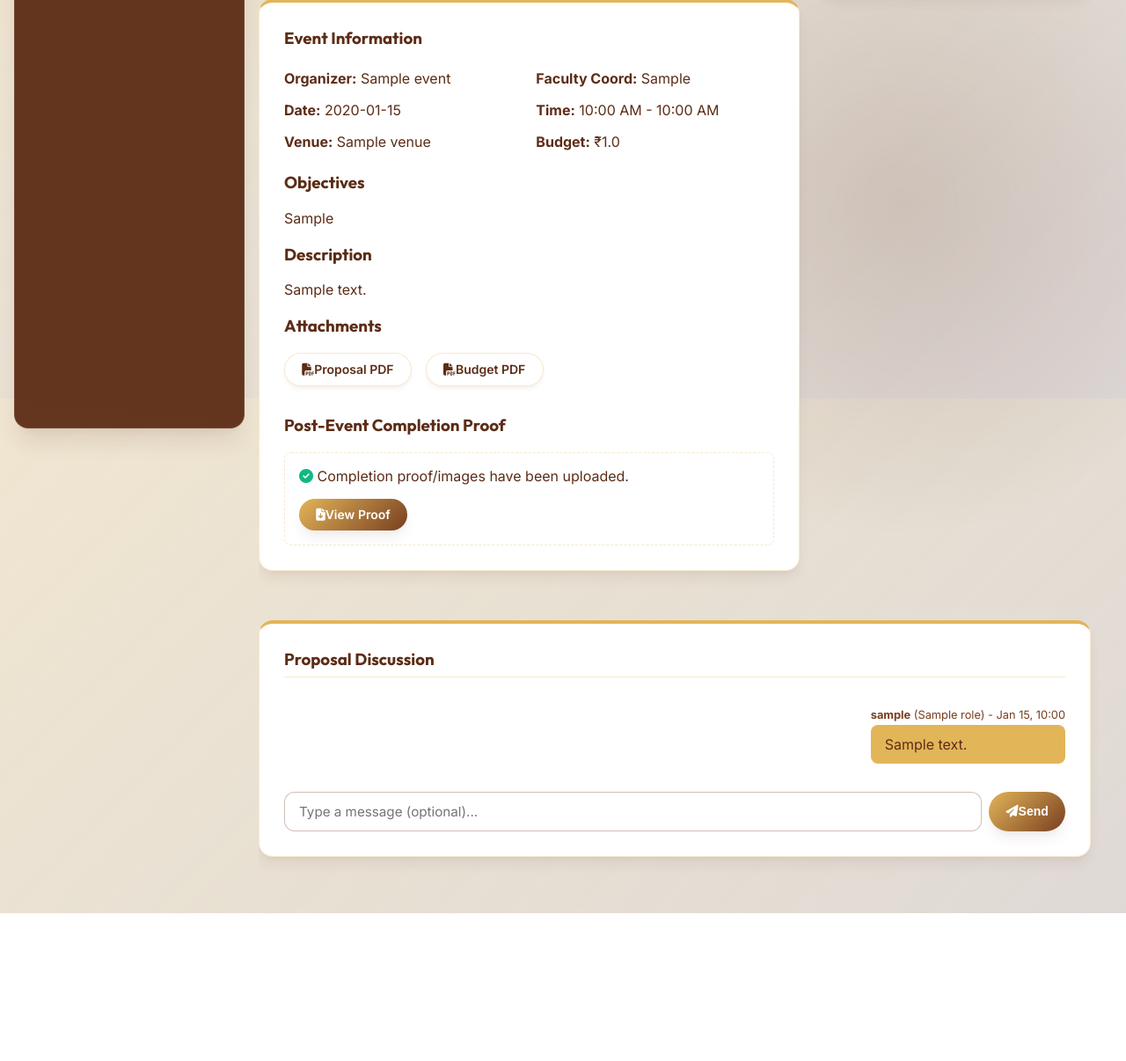
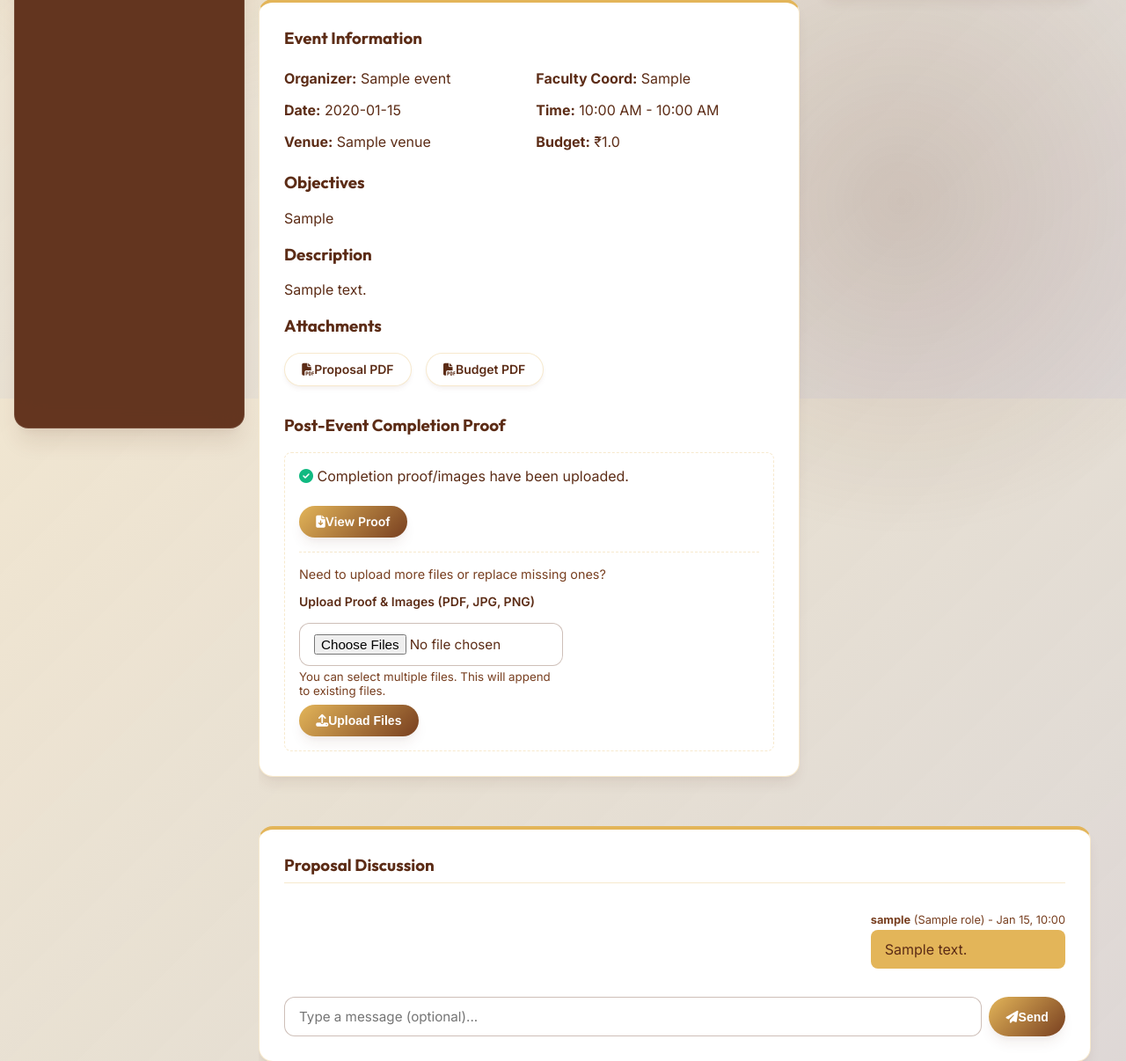
Before and after one commit to hemanthd571/event-management-system-2, a Flask app: page /events/1 in a window 1280 px wide. Shown: the part 347-1553 px from the top of the page at 88% size. Before the commit the page ends 1385 px from the top, so only its background shows below. Run offline with Flask 3, Linux system fonts and the light colour scheme; a user stored in the database is signed in; tables that the repository leaves empty hold one stand-in row (values such as "Sample post").

Commit message:
Allow re-uploading event proofs

```diff
--- a/app/routes/events.py
+++ b/app/routes/events.py
@@ -416,7 +416,11 @@ def upload_report(event_id):
 
     if saved_filenames:
         # Join filenames with a comma to store in the single db column
-        event.post_event_report_path = ",".join(saved_filenames)
+        new_files_str = ",".join(saved_filenames)
+        if event.post_event_report_path:
+            event.post_event_report_path += "," + new_files_str
+        else:
+            event.post_event_report_path = new_files_str
         db.session.commit()
         flash("Post-event proof/images uploaded successfully!", "success")
     else:
--- a/app/templates/events/view.html
+++ b/app/templates/events/view.html
@@ -75,10 +75,11 @@
             <div style="padding: 1rem; border: 1px dashed var(--border-color); border-radius: 8px; background-color: rgba(255, 255, 255, 0.05);">
                 {% if event.post_event_report_path %}
                     <p style="margin-top: 0;"><i class="fas fa-check-circle" style="color: var(--success);"></i> Completion proof/images have been uploaded.</p>
-                    <div style="display: flex; gap: 0.5rem; flex-wrap: wrap;">
+                    <div style="display: flex; gap: 0.5rem; flex-wrap: wrap; margin-bottom: 1rem;">
                     {% set files = event.post_event_report_path.split(',') %}
                     {% for file in files %}
-                        {% set is_image = file.endswith('.jpg') or file.endswith('.jpeg') or file.endswith('.png') %}
+                        {% set file_lower = file | lower %}
+                        {% set is_image = file_lower.endswith('.jpg') or file_lower.endswith('.jpeg') or file_lower.endswith('.png') %}
                         {% if is_image %}
                             <div style="margin-top: 0.5rem;">
                                 <a href="{{ url_for('events.download_attachment', filename=file) }}" target="_blank">
@@ -86,23 +87,25 @@
                                 </a>
                             </div>
                         {% else %}
-                            <a href="{{ url_for('events.download_attachment', filename=file) }}" target="_blank" class="btn btn-primary" style="background-color: var(--info); border: none; align-self: center;">
+                            <a href="{{ url_for('events.download_attachment', filename=file) }}" target="_blank" class="btn btn-primary" style="background-color: var(--info); border: none; align-self: center; margin-top: 0.5rem;">
                                 <i class="fas fa-file-download"></i> View Proof
                             </a>
                         {% endif %}
                     {% endfor %}
                     </div>
+                    <hr style="border: 0; border-top: 1px dashed var(--border-color); margin: 1rem 0;">
+                    <p style="margin-top: 0; font-size: 0.9rem; color: var(--text-secondary);">Need to upload more files or replace missing ones?</p>
                 {% else %}
                     <p style="margin-top: 0; color: var(--text-secondary);">No completion proof/images have been uploaded yet.</p>
+                {% endif %}
 
                 {% if current_user.id == event.organizer_id or current_user.is_admin() %}
                 <form action="{{ url_for('events.upload_report', event_id=event.id) }}" method="POST" enctype="multipart/form-data" style="display: flex; flex-direction: column; gap: 0.5rem; max-width: 300px;">
                     <label class="form-label">Upload Proof & Images (PDF, JPG, PNG)</label>
                     <input type="file" name="report_files" accept=".pdf, image/*" multiple class="form-control" required>
-                        <small style="color: var(--text-secondary); margin-top: -0.25rem;">You can select multiple files</small>
+                    <small style="color: var(--text-secondary); margin-top: -0.25rem;">You can select multiple files. This will append to existing files.</small>
                     <button type="submit" class="btn btn-primary" style="align-self: flex-start;"><i class="fas fa-upload"></i> Upload Files</button>
                 </form>
-                    {% endif %}
                 {% endif %}
             </div>
             {% endif %}
```
Lines whose indentation alone changed are shown as unchanged.
